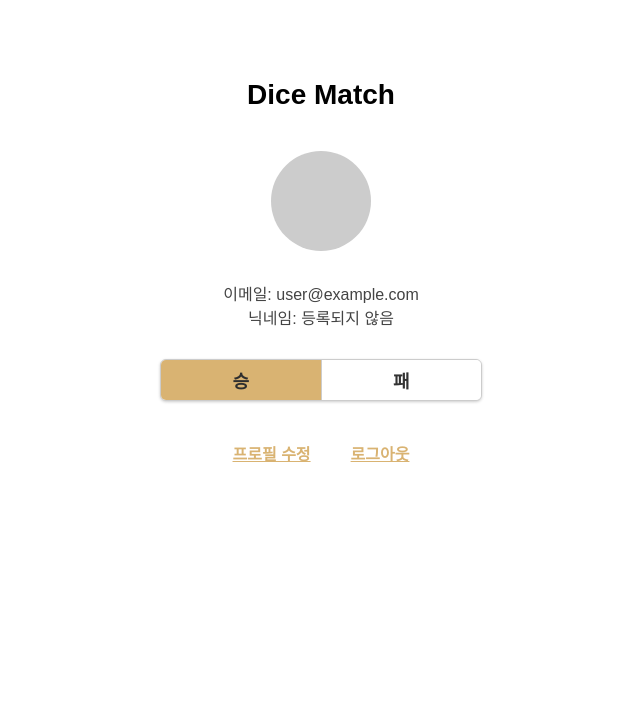
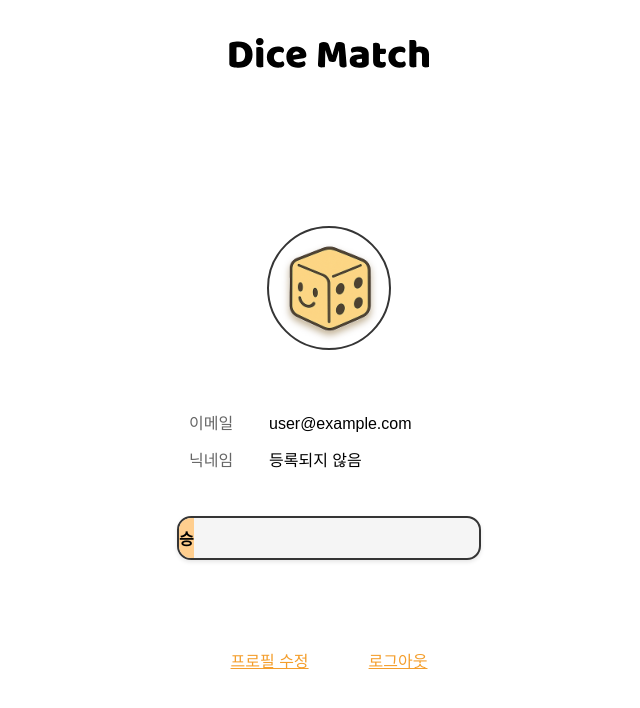
Before and after one commit to serin4103/dice-match, a Next.js app: page /profile in a window 1280 px wide. Shown: the top 708 px of the page, without its empty margins (319-959 px from the left). Built offline with nearby package versions, Linux system fonts and the light colour scheme; no server answers; sample sign-in values are in the browser's storage.

Commit message:
style: update overall UI design

```diff
--- a/components/Header.tsx
+++ b/components/Header.tsx
@@ -1,55 +1,17 @@
 import React from "react";
-import Link from "next/link";
-import { useRouter } from "next/router";
+import Image from "next/image";
 
 const Header: React.FC = () => {
-    const router = useRouter();
-    const isActive: (pathname: string) => boolean = (pathname) =>
-        router.pathname === pathname;
-
-    let left = (
-        <div className="left">
-            <Link href="/">
-                <a className="bold" data-active={isActive("/")}>
-          Feed
-                </a>
-            </Link>
-            <style jsx>{`
-                .bold {
-                font-weight: bold;
-                }
-
-                a {
-                text-decoration: none;
-                color: #000;
-                display: inline-block;
-                }
-
-                .left a[data-active="true"] {
-                color: gray;
-                }
-
-                a + a {
-                margin-left: 1rem;
-                }
-            `}</style>
-        </div>
-    );
-
-    let right = null;
 
     return (
-        <nav>
-            {left}
-            {right}
-            <style jsx>{`
-                nav {
-                display: flex;
-                padding: 2rem;
-                align-items: center;
-                }
-            `}</style>
-        </nav>
+        <header style={{display: "flex", alignItems: "center", justifyContent: "center", padding: "20px"}}>
+            <Image
+                src="/header.svg"
+                alt="Header"
+                width={200}
+                height={50}
+            />
+        </header>
     );
 };
 
--- a/components/game/PlayerStatus.tsx
+++ b/components/game/PlayerStatus.tsx
@@ -15,8 +15,8 @@ export default function PlayerStatus({ playerIndex }: StatusProps) {
     }
 
     const name = playersState[playerIndex].name;
-    const profilePic =
-        playersState[playerIndex].profilePic || "defaultProfilePic.png"; // 기본 프로필 사진 설정
+    const profilePic = playersState[playerIndex].profilePic;
+    console.log("profilePic: ", profilePic);
     const diceResult = playersState[playerIndex].diceResult;
     const color = playersState[playerIndex].color;
     const diceValues = playersState[playerIndex].diceValues || [];
@@ -58,7 +58,7 @@ export default function PlayerStatus({ playerIndex }: StatusProps) {
                         style={{
                             backgroundImage: profilePic
                                 ? `url(${profilePic})`
-                                : undefined,
+                                : `url(/default_profile_image.png)`,
                         }}
                     />
                     <div className={styles.playerName}>{name}</div>
--- a/pages/profile.tsx
+++ b/pages/profile.tsx
@@ -1,6 +1,7 @@
 import { useSession, signOut } from "next-auth/react";
 import { useRouter } from "next/router";
 import { useEffect } from "react";
+import Header from "../components/Header";
 
 export default function Profile() {
     const { data: session, status } = useSession();
@@ -10,7 +11,7 @@ export default function Profile() {
         if (status === "unauthenticated") {
             router.replace("/login");
         }
-    }, [status]);
+    }, [status, router]);
 
     if (status === "loading") return <div>로딩중...</div>;
     if (!session) return null;
@@ -22,44 +23,67 @@ export default function Profile() {
     return (
         <div
             style={{
-                maxWidth: 360,
-                margin: "40px auto",
-                padding: 20,
+                width: "100vw",
+                height: "100vh",
+                display: "flex",
+                flexDirection: "column",
+            }}
+        >
+            <div onClick={() => router.push("/")} style={{ cursor: "pointer" }}>
+                <Header />
+            </div>
+
+            {/* 메인 콘텐츠 */}
+            <div
+                style={{
+                    flex: 1,
+                    display: "flex",
+                    flexDirection: "column",
+                    alignItems: "center",
+                    justifyContent: "center",
+                    padding: "20px",
                     fontFamily: "'Noto Sans KR', sans-serif",
                     textAlign: "center",
                 }}
             >
-            <h1 style={{ fontWeight: "bold", fontSize: 28, marginBottom: 40 }}>
-                Dice Match
-            </h1>
-
-            {/* 프로필 사진 */}
+                {/* 프로필 사진 (주사위 자리) */}
                 <div
                     style={{
-                    width: 100,
-                    height: 100,
-                    margin: "0 auto 30px",
+                        width: "120px",
+                        height: "120px",
+                        margin: "0 auto 60px",
                         borderRadius: "50%",
-                    backgroundColor: "#ccc",
                         backgroundImage: profilePicture
                             ? `url(${profilePicture})`
-                        : undefined,
+                            : `url(/default_profile_image.png)`,
                         backgroundSize: "cover",
                         backgroundPosition: "center",
+                        display: "flex",
+                        alignItems: "center",
+                        justifyContent: "center",
+                        fontSize: "40px",
+                        border: "2px solid #353535",
                     }}
-            />
+                >
+                </div>
 
-            {/* 이메일, 닉네임 */}
+                {/* 이메일과 닉네임을 각각 다른 줄에 */}
                 <div
                     style={{
-                    whiteSpace: "pre-line", // \n 줄바꿈 허용
-                    marginBottom: 30,
-                    fontSize: 16,
-                    fontWeight: "500",
-                    color: "#444",
+                        marginBottom: "40px",
+                        fontSize: "16px",
+                        lineHeight: "1.8",
+                        textAlign: "left",
                     }}
                 >
-                이메일: {email}{"\n"}닉네임: {username ?? "등록되지 않음"}
+                    <div style={{ marginBottom: "8px" }}>
+                        <span style={{ fontWeight: "500", color: "#666", width: "60px", display: "inline-block" }}>이메일</span>
+                        <span style={{ marginLeft: "20px", color: "#000", width: "200px", display: "inline-block" }}>{email}</span>
+                    </div>
+                    <div>
+                        <span style={{ fontWeight: "500", color: "#666", width: "60px", display: "inline-block" }}>닉네임</span>
+                        <span style={{ marginLeft: "20px", color: "#000", width: "200px", display: "inline-block" }}>{username ?? "등록되지 않음"}</span>
+                    </div>
                 </div>
 
                 {/* 승패 바 or 기록 없음 */}
@@ -67,8 +91,8 @@ export default function Profile() {
                     <div
                         style={{
                             color: "#888",
-                        fontSize: 18,
-                        marginBottom: 40,
+                            fontSize: "18px",
+                            marginBottom: "60px",
                             userSelect: "none",
                         }}
                     >
@@ -78,49 +102,49 @@ export default function Profile() {
                     <div
                         style={{
                             width: "100%",
-                        maxWidth: 320,
-                        height: 40,
-                        borderRadius: 6,
-                        border: "1px solid #ccc",
+                            maxWidth: "300px",
+                            height: "40px",
+                            borderRadius: "14px",
+                            border: "2px solid #353535",
                             display: "flex",
                             overflow: "hidden",
-                        boxShadow: "0 1px 3px rgba(0,0,0,0.2)",
-                        margin: "0 auto 40px",
+                            boxShadow: "0 2px 4px rgba(0,0,0,0.1)",
+                            margin: "0 auto 60px",
                             userSelect: "none",
-                        background: "#f9f9f9",
+                            backgroundColor: "#f5f5f5",
                         }}
                     >
                         <div
                             style={{
-                            flex: 1,
-                            backgroundColor: "#d9b372",
-                            color: "#2e2e2e",
+                                flex: win,
+                                backgroundColor: "#FFCE8E",
+                                color: "#000000",
                                 display: "flex",
                                 justifyContent: "center",
                                 alignItems: "center",
                                 fontWeight: "600",
-                            fontSize: 18,
-                            padding: "0 18px",
-                            borderRight: "1px solid #ccc", // 구분선
+                                fontSize: "16px",
+                                borderRight: total > 0 && lose > 0 ? "1px solid #ccc" : "none",
                             }}
                         >
                             승 {win}
                         </div>
+                        {lose > 0 && (
                             <div
                                 style={{
-                            flex: 1,
-                            backgroundColor: "#fff",
+                                    flex: lose,
+                                    backgroundColor: "#e8e8e8",
                                     color: "#333",
                                     display: "flex",
                                     justifyContent: "center",
                                     alignItems: "center",
                                     fontWeight: "600",
-                            fontSize: 18,
-                            padding: "0 18px",
+                                    fontSize: "16px",
                                 }}
                             >
                                 패 {lose}
                             </div>
+                        )}
                     </div>
                 )}
 
@@ -129,12 +153,8 @@ export default function Profile() {
                     style={{
                         display: "flex",
                         justifyContent: "center",
-                    gap: 40,
-                    color: "#d9b372",
-                    fontWeight: "600",
-                    fontSize: 16,
-                    cursor: "pointer",
-                    userSelect: "none",
+                        gap: "60px",
+                        marginTop: "20px",
                     }}
                 >
                     <button
@@ -142,12 +162,12 @@ export default function Profile() {
                         style={{
                             background: "none",
                             border: "none",
-                        padding: 0,
-                        color: "#d9b372",
+                            padding: "8px 0",
+                            color: "#F49E2C",
                             textDecoration: "underline",
                             cursor: "pointer",
-                        fontWeight: "600",
-                        fontSize: 16,
+                            fontSize: "16px",
+                            fontFamily: "'Noto Sans KR', sans-serif",
                         }}
                         aria-label="프로필 수정"
                     >
@@ -158,12 +178,12 @@ export default function Profile() {
                         style={{
                             background: "none",
                             border: "none",
-                        padding: 0,
-                        color: "#d9b372",
+                            padding: "8px 0",
+                            color: "#F49E2C",
                             textDecoration: "underline",
                             cursor: "pointer",
-                        fontWeight: "600",
-                        fontSize: 16,
+                            fontSize: "16px",
+                            fontFamily: "'Noto Sans KR', sans-serif",
                         }}
                         aria-label="로그아웃"
                     >
@@ -171,5 +191,6 @@ export default function Profile() {
                     </button>
                 </div>
             </div>
+        </div>
     );
 }
```
Also changed, not shown: pages/game/[gameId].tsx (+36 -3 lines), pages/index.tsx (+40 -20 lines), pages/profile/edit.tsx (+103 -42 lines), pages/register.tsx (+65 -41 lines), public/characters.png (added), public/header.svg (added). Lines whose indentation alone changed are shown as unchanged.
